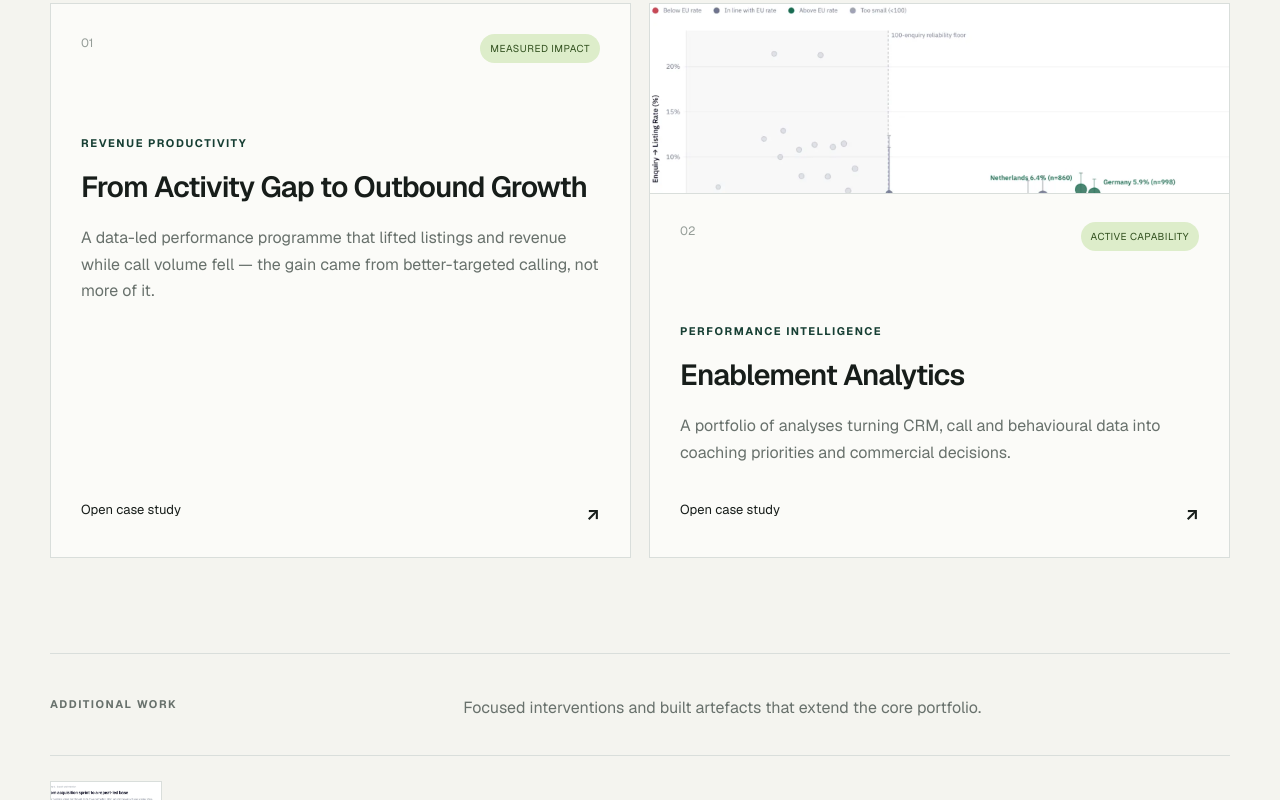
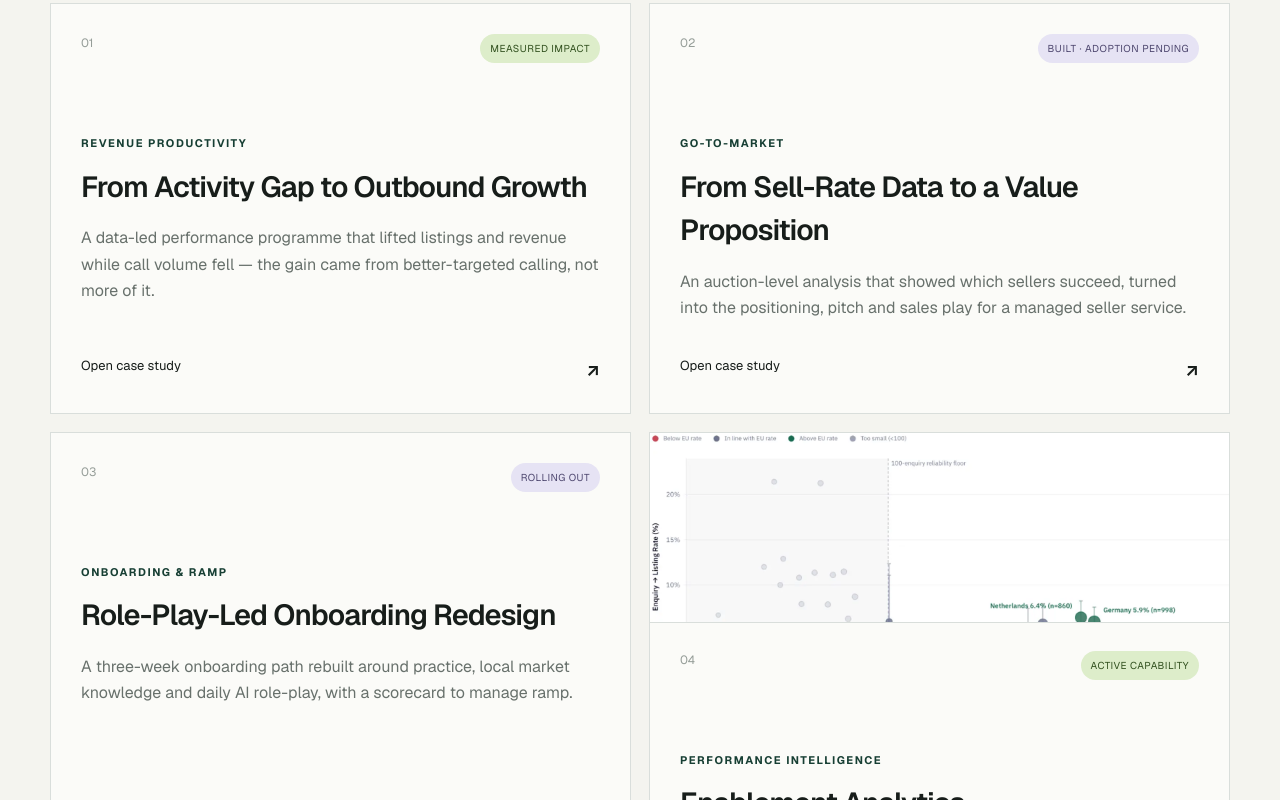
Before and after one commit to feliciadipalo/enablement-lab, a Next.js app: page / in a window 1280 px wide. Shown: the part 2560-3360 px from the top of the page. Built offline with nearby package versions, Linux system fonts and the light colour scheme.

Commit message:
Add files via upload

```diff
--- a/app/work/projects.ts
+++ b/app/work/projects.ts
@@ -18,6 +18,30 @@ export const projects: Project[] = [
     evidence:["CRM listing and commission records","Dialler activity by comparable cohort","Weekly run-rate analysis","Workshop and reinforcement materials"],
     outcomeTitle:"Fewer calls, better calls — and more than double the commercial output.", outcomes:[{value:"+177%",label:"Listings per month (10.0 → 27.7)"},{value:"+164%",label:"Net revenue per month (£20K → £52.8K)"},{value:"−10%",label:"Call volume per month — more output, less activity"}],
     note:"Early signal: the after-period covers three complete months post-launch against three before-months, on normalised monthly run rates (UK + EU). Directional read, not a settled result. The point is the ratio — output rose sharply while raw call volume fell, so the gain came from better-targeted calling, not more of it.", visualTitle:"Performance evidence", visualCaption:"Anonymised workflow analysis used to identify the controllable behaviour behind the output gain and connect frontline execution to commercial output.", evidenceLabel:"Measured impact"
+  },
+  {
+    slug:"managed-partner-positioning", tag:"Go-to-market", title:"From Sell-Rate Data to a Value Proposition", state:"Built · adoption pending", stateClass:"built",
+    summary:"An auction-level analysis that showed which sellers succeed, turned into the positioning, pitch and sales play for a managed seller service.",
+    headline:"Letting the data write the pitch.", context:"A marketplace offered a managed service for sellers alongside its standard self-serve route, but the sales team had no evidence-based story for why a seller should choose it.", role:"I designed and ran the analysis, wrote the value proposition and built the sales assets with the sales trainer, for review by the Global Sales Director and the category team.",
+    challenge:"Sellers were pitched the managed service on opinion rather than proof. Reserve history was recorded upstream but not exposed in the curated data layer, so the obvious dashboards could not answer the question.",
+    diagnosis:"I mapped data coverage, then segmented 1,720 completed auctions from the past twelve months by seller type, reserve band and bidder count. Managed sellers sold 80.9% of lots, against 63.1% for private sellers and 60.3% for trade.",
+    intervention:"I translated the gap into a value proposition and a sales play: who to pitch, the proof points to lead with, how to frame fees against outcome, and answers to the objections sellers raise. The play is packaged as a pitch deck, a call worksheet and objection responses.",
+    deliverables:["Sell-rate segmentation by seller type, reserve band and bidder count","Value proposition and positioning","Pitch deck","Call worksheet","Objection responses"],
+    evidence:["Anonymised auction-level analysis","Data coverage map","Positioning notes","Sales play assets"],
+    outcomeTitle:"A 17.8-point sell-rate gap became the core of the pitch.", outcomes:[{value:"80.9% vs 63.1%",label:"Sell rate, managed vs private sellers"},{value:"1,720",label:"Completed auctions analysed"},{value:"Deck + worksheet",label:"Sales play ready for the field"}],
+    note:"The sell-rate figures describe the past twelve months and are not presented as caused by the service; seller mix and item quality also differ. Adoption and revenue impact of the new pitch will be reported once measured.", visualTitle:"From analysis to pitch", visualCaption:"The case shows how one analysis became positioning, messaging and field assets.", evidenceLabel:"Build evidence"
+  },
+  {
+    slug:"onboarding-system", tag:"Onboarding & ramp", title:"Role-Play-Led Onboarding Redesign", state:"Rolling out", stateClass:"built",
+    summary:"A three-week onboarding path rebuilt around practice, local market knowledge and daily AI role-play, with a scorecard to manage ramp.",
+    headline:"New sellers practise the job before they do it.", context:"New starters across several markets and two product lines learned mostly from slides and shadowing. Ramp was slow to read and hard to coach.", role:"I designed the programme architecture and built the content and practice tools, working with the sales trainer, regional leads and the COO.",
+    challenge:"Onboarding explained the business but rarely made new starters practise its hardest moments: pricing an item, the first cold call, a dealer conversation, a seller who will not commit.",
+    diagnosis:"I mapped the first three months against the decisions that drive early revenue, gathered how pricing works in each market from senior sellers in the UK, France and Italy, and used feedback from a cross-market peer session to find what new starters missed most.",
+    intervention:"I rebuilt onboarding as a staged path. Each day pairs a short deck with a worksheet and a leave-behind; new starters practise daily on an AI call simulator; a senior buddy shadows them in week one; checkpoint tests check understanding; and a scorecard sets the ramp expectation.",
+    deliverables:["Three-week staged onboarding path","Day-by-day decks with worksheets and leave-behinds","Pricing guidance with comparable sales by market","Cold-calling and dealer outbound modules","Daily AI call-simulation practice","Buddy system and checkpoint tests","Ramp scorecard"],
+    evidence:["Programme architecture","Module and worksheet set","Peer-session feedback","Scorecard design"],
+    outcomeTitle:"Onboarding now builds skill through practice, not slides.", outcomes:[{value:"3 weeks",label:"Staged path from business model to live calls"},{value:"20 min / day",label:"AI role-play practice for each new starter"},{value:"Buddy + scorecard",label:"Support and a clear ramp expectation"}],
+    note:"The programme is rolling out with the next intake. Ramp-time and early-revenue impact will be reported against previous cohorts once enough data exists.", visualTitle:"The onboarding path", visualCaption:"A sanitised view of the three-week structure and its practice loop.", evidenceLabel:"Programme scope"
   },
   {
     slug:"repeat-play", tag:"Commercial strategy", title:"The Repeat Play", state:"Built · measurement pending", stateClass:"built",
@@ -101,18 +125,18 @@ export const projects: Project[] = [
     intervention:"I designed a three-layer operating architecture—Foundation, Everboarding and Exceeding—and began translating it into an internal enablement hub and governance model.",
     deliverables:["Three-layer enablement architecture","Resource and initiative map","Information architecture","Enablement hub blueprint","Content governance principles","Gap analysis, including onboarding"], evidence:["Operating-model diagram","Resource inventory","Hub structure","Governance notes"],
     outcomeTitle:"The architecture gives existing enablement work one shared logic.", outcomes:[{value:"3 layers",label:"Foundation, Everboarding and Exceeding"},{value:"Portfolio map",label:"Initiatives organised by commercial purpose"},{value:"Gap visibility",label:"Missing capabilities separated from live work"}],
-    note:"The architecture is defined and implementation is in progress. Onboarding remains a separate gap and is not represented as completed work.", visualTitle:"The operating architecture", visualCaption:"A clean system map will show how existing initiatives connect across capability maturity without exposing internal names or links.", evidenceLabel:"System scope"
+    note:"The architecture is defined and implementation is in progress. Onboarding has since been rebuilt as its own programme (see the onboarding case study).", visualTitle:"The operating architecture", visualCaption:"A clean system map will show how existing initiatives connect across capability maturity without exposing internal names or links.", evidenceLabel:"System scope"
   },
   {
-    slug:"anchor-framework", tag:"Conversation enablement", title:"ANCHOR Reserve Framework", state:"Module built", stateClass:"built",
+    slug:"anchor-framework", tag:"Conversation enablement", title:"ANCHOR Reserve Framework", state:"Released globally", stateClass:"built",
     summary:"A structured conversation framework and applied microlearning journey for high-stakes commercial decisions.",
     headline:"Turning a difficult commercial conversation into a repeatable decision process.", context:"Frontline teams needed a more consistent structure for setting expectations, communicating market evidence and reaching a clear next step.", role:"I designed the framework, built the instructional architecture and produced the applied microlearning and performance-support tools for leadership review and rollout.",
     challenge:"These conversations combined commercial judgement, risk communication and customer trust. Inconsistent structure made quality difficult to coach and repeat.",
-    diagnosis:"I broke the conversation into six observable moves, each tied to a decision purpose rather than a script to memorise.",
+    diagnosis:"Auction data showed why it mattered: an estimated €1M+ a year lost to weak reserve conversations, and a 69% sell rate for competitive reserves against 44% when reserves were cut late. I broke the conversation into six observable moves, each tied to a decision purpose rather than a script to memorise.",
     intervention:"I translated the ANCHOR framework into an applied Articulate journey with explanation, practice, recap, a behavioural rubric, a job aid and a capstone scenario.",
     deliverables:["Six-step conversation framework","Articulate microlearning","Scenario practice","Behavioural rubric","Job aid","Applied capstone"], evidence:["Published module opening","Full course architecture","Framework recap","Assessment and application structure"],
-    outcomeTitle:"A complete, coachable learning journey is ready for rollout.", outcomes:[{value:"6 moves",label:"One observable conversation process"},{value:"Practice + rubric",label:"Application connected to coaching"},{value:"Complete module",label:"Production finished; measurement pending"}],
-    note:"The module is built. Rollout, adoption and commercial impact will be added only when verified.", visualTitle:"Framework to application", visualCaption:"The final portfolio image will pair the course opening with the full learning architecture, after browser and account details are removed.", evidenceLabel:"Build evidence"
+    outcomeTitle:"Released to every region, backed by a commercial case.", outcomes:[{value:"€1M+",label:"Estimated annual revenue at stake in reserve conversations"},{value:"All regions",label:"Global release with near-full completion in one product line"},{value:"6 moves",label:"One observable, coachable conversation process"}],
+    note:"The €1M+ figure is an estimate built from auction data to size the problem, not a measured result. Adoption is reported as completion; commercial impact will be added only when verified.", visualTitle:"Framework to application", visualCaption:"The final portfolio image will pair the course opening with the full learning architecture, after browser and account details are removed.", evidenceLabel:"Build evidence"
     ,visuals:[
       {src:"/enablement-lab/evidence/anchor-opening.webp",alt:"Opening screen of the ANCHOR reserve conversation course",caption:"The finished course gives the framework a clear identity and an immediate practical purpose."},
       {src:"/enablement-lab/evidence/anchor-architecture.webp",alt:"Course architecture showing the six ANCHOR stages and capstone",caption:"The learning path moves from foundations through six observable conversation moves to recap, rubric, job aid and capstone."}
```
